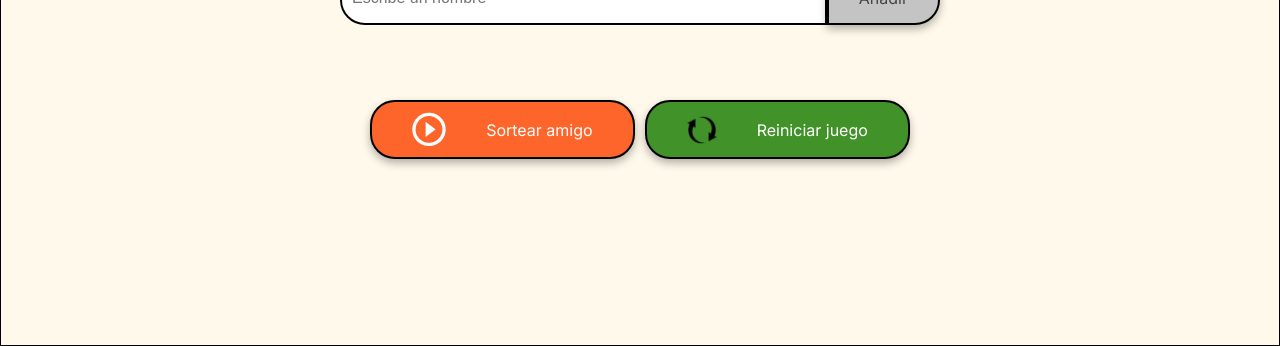
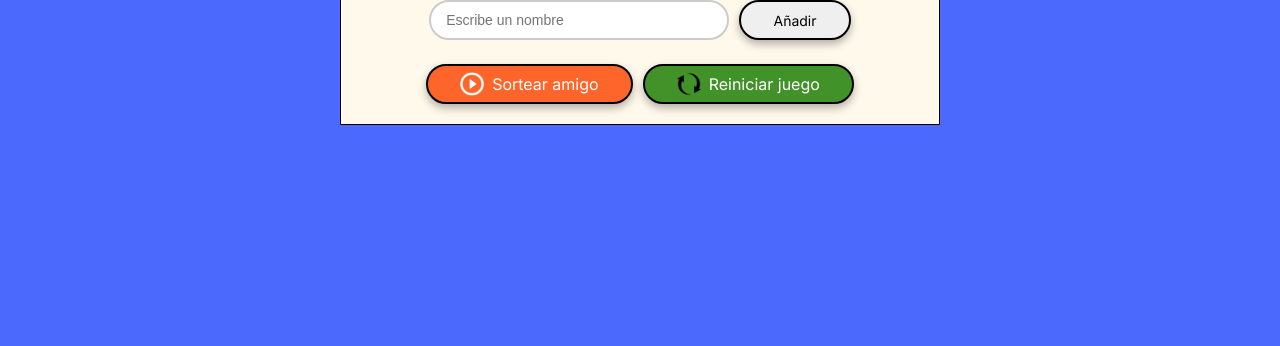
Before and after one commit to NINOJAS/challenge-amigo-secreto, a plain HTML site: page index.html in a window 1280 px wide. Shown: the part 454-800 px from the top of the page. Drawn offline with Linux system fonts and the light colour scheme; some packages are replaced by stand-ins of ours; a script that the page names is missing.

Commit message:
Se hicieron mejoras en el archivo style.css con el fin de que el juego sea responsivo

```diff
--- a/style.css
+++ b/style.css
@@ -21,72 +21,80 @@ body {
     display: flex;
     justify-content: center;
     align-items: center;
+    font-family: "Inter", sans-serif;
 }
 
 .main-content {
     display: flex;
     flex-direction: column;
     height: 100%;
-    width: 100%;
+    width: 900px;
 }
 
 /* Banner */
 .header-banner {
-    flex: 40%;
     display: flex;
     justify-content: center;
     align-items: center;
-    padding: 40px 0 0;
+    padding: 5vh 0;
 }
 
 /* Sección de entrada */
 .input-section {
-    flex: 60%;
     background-color: var(--color-secondary);
     border: 1px solid #000;
-    border-radius: 64px 64px 0 0;
-    display: flex;
-    flex-direction: column;
-    align-items: center;
+    border-radius: 32px 32px 0 0;
     padding: 20px;
-    width: 100%;
+    width: 90%;
+    max-width: 600px;
+    margin: 0 auto;
 }
 
 /* Títulos */
 .main-title {
-    font-size: 48px;
+    font-size: clamp(2rem, 6vw, 3rem);
     font-family: "Merriweather", serif;
     font-weight: 900;
     font-style: italic;
     color: var(--color-white);
+    text-align: center;
 }
 
 .section-title {
     font-family: "Inter", serif;
-    font-size: 36px;
+    font-size: clamp(1.5rem, 5vw, 2.25rem);
     font-weight: 700;
     color: var(--color-primary);
-    margin: 10px 0;
+    margin: 1rem 0;
     text-align: center;
 }
 
 /* Contenedores de entrada y botón */
 .input-wrapper {
     display: flex;
-    justify-content: center;
-    width: 100%;
-    max-width: 600px;
-    margin-top: 20px;
+  justify-content: center;
+  align-items: center;
+  width: 100%;
+  gap : 10px;
+  margin: 10px 0;
 }
 
 .input-name {
-    width: 100%;
-    padding: 10px;
-    border: 2px solid #000;
-    border-radius: 25px 0 0 25px;
-    font-size: 16px;
+    border: 2px solid #ccc;
+    border-radius: 25px;
+    padding: 8px 15px;
+    font-size: 14px;
+    width: 80%;
+    height: 40px;
+    max-width: 300px;
+    outline: none;
+    transition: 0.3s;
 }
 
+.input-wrapper input:focus {
+  border-color:var(--color-primary);
+
+}
 .button-container {
     width: 300px;
     justify-content: center;
@@ -95,8 +103,9 @@ body {
 /* Estilos de entrada de texto */
 .input-title {
     flex: 1;
-    padding: 10px 15px;
-    font-size: 16px;
+    min-width: 150px;
+    padding: 0.7em 1em;
+    font-size: 1rem;
     border: 2px solid #333;
     border-right: none;
     border-radius: 25px 0 0 25px;
@@ -106,19 +115,19 @@ body {
 
 /* Estilos de botón */
 button {
-    padding: 15px 30px;
     font-family: "Inter", sans-serif;
-    font-size: 16px;
+    font-size: 14px;
     border: 2px solid #000;
     border-radius: 25px;
     box-shadow: 0 4px 8px rgba(0, 0, 0, 0.3);
     cursor: pointer;
+    height: 40px;
+    width: 20%;
+    max-width: 300px;
 }
 
 .button-add {
-    background-color: var(--color-tertiary);
-    color: var(--color-text);
-    border-radius: 0 25px 25px 0;
+    flex-shrink: 0;
 }
 
 .button-add:hover {
@@ -128,16 +137,17 @@ button {
 /* Listas */
 ul {
     list-style-type: none;
-    color: var(--color-text);
-    font-family: "Inter", sans-serif;
-    font-size: 18px;
-    margin: 20px 0;
+    color: #cecece;
+    font-size: 1.1rem 0;
+    margin: 1.5rem 0;
+    width: 100%;
+    max-width: 600px;
 }
 
 .result-list {
-    margin-top: 15px;
+    margin-top: 1rem;
     color: #05DF05;
-    font-size: 22px;
+    font-size: 1.3rem;
     font-weight: bold;
     text-align: center;
 }
@@ -146,15 +156,18 @@ ul {
 .button-draw {
     display: flex;
     align-items: center;
-    width: 100%;
-    padding: 10px 40px;
+    justify-content: center;
+    padding: 0.8em 2em;
     color: var(--color-white);
     background-color: var(--color-button);
-    font-size: 16px;
+    font-size: 1rem;
+    gap: 0.5rem;
+    width: auto;
 }
 
 .button-draw img {
-    margin-right: 40px;
+    width: 1.5em;
+    height: 1.5em;
 }
 
 .button-draw:hover {
@@ -165,18 +178,19 @@ ul {
 #listaAmigos li {
   display: flex;
   align-items: center;
-  margin-bottom: 5px;
+  justify-content: center;
+  margin-bottom: 0.5rem;
 }
 
 /* Botón de eliminar amigo de la lista  */
 #listaAmigos li button {
-  margin-left: 10px;
+  margin-left: 10.5rem;
   background-color: transparent;
   border: none;
   color: red;
-  font-size: 14px;
+  font-size: 0.9rem;
   cursor: pointer;
-  padding: 2px 5px;
+  padding: 0.3rem 0.6rem;
 }
 
 #listaAmigos li button:hover {
@@ -187,18 +201,19 @@ ul {
 .button-restart {
     display: flex;
     align-items: center;
-    width: 100%;
-    padding: 10px 40px;
+    justify-content: center;
+    padding: 0.8em 2em;
     color: var(--color-white);
     background-color:#419228;
-    font-size: 16px;
+    font-size: 1rem;
+    gap: 0.5rem;
+    width: auto;
 }
 
 .button-restart img {
-    width: 30px;
-    height: 30px;
-    object-fit: contain;
-    margin-right: 40px;
+    width: 1.5em;
+    height: 1.5em;
+
 }
 
 .button-restart:hover {
@@ -207,6 +222,7 @@ ul {
 
 .buttons {
   display: flex;
+  flex-wrap: wrap;
   gap: 10px;
   justify-content: center;
 }
@@ -215,3 +231,10 @@ ul {
 .button-restart {
   width: auto;
 }
+
+.swal2-popup button {
+  width: auto !important;
+  max-width: none !important;
+  border: none;
+  box-shadow: none;
+}
```
